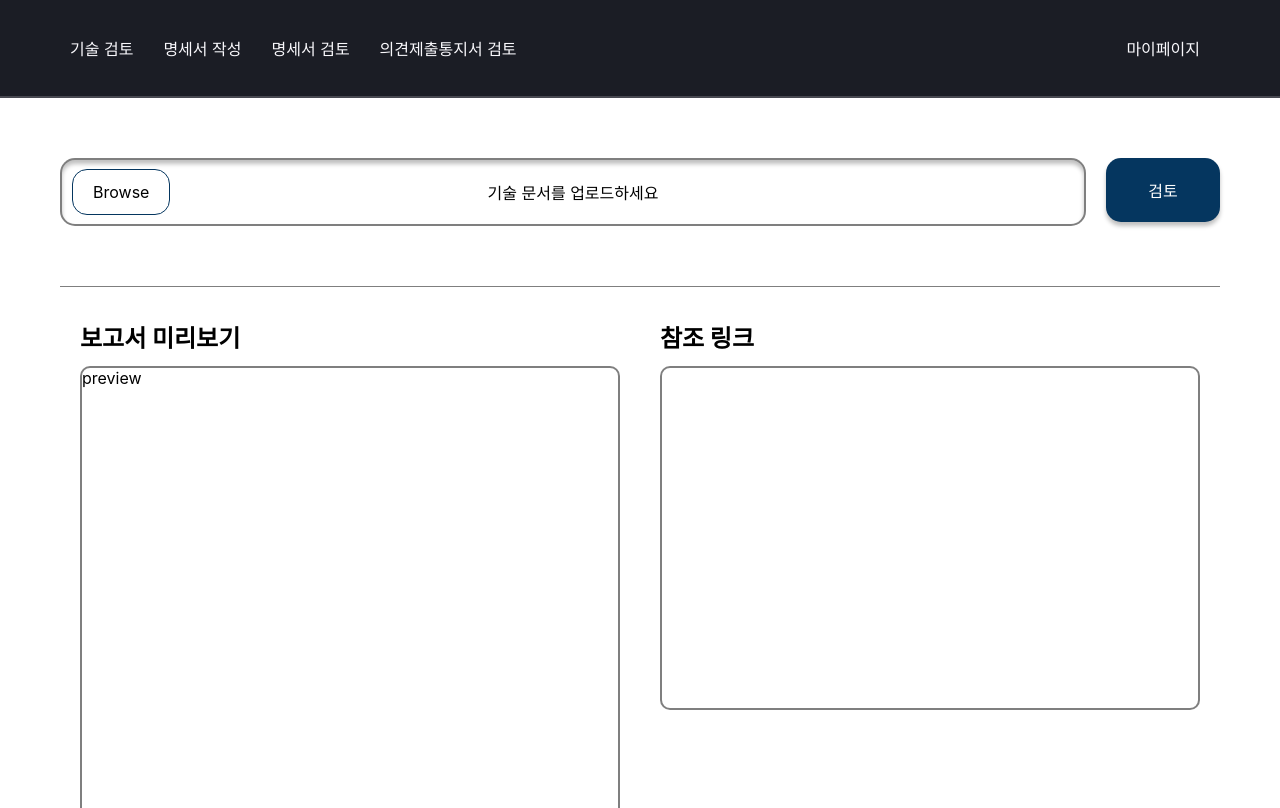
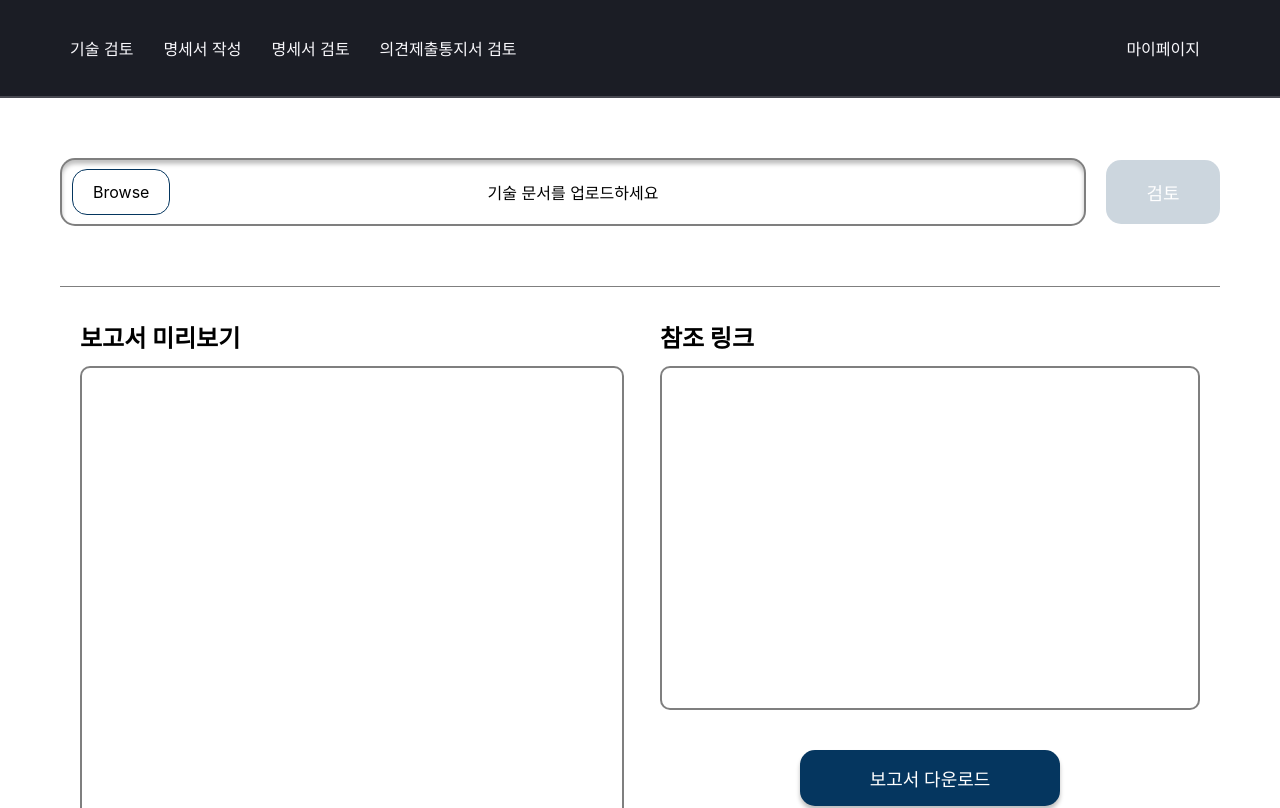
Before and after one commit to 2024KPMG-Team-DP/patai-frontend, a React (Create React App) app: page / in a window 1280 px wide. Shown: the top 808 px of the page. Built offline with nearby package versions, Linux system fonts and the light colour scheme.

Commit message:
feat: pdf 업로드 기능

```diff
--- a/src/components/BasicButton.tsx
+++ b/src/components/BasicButton.tsx
@@ -1,14 +1,30 @@
 import styled from "styled-components";
 
 interface Props {
+  disabled?: boolean;
+  width?: number;
+  height?: number;
   children?: React.ReactNode;
 }
 
-export default function BasicButton({ children }: Props) {
-  return <Wrapper>{children}</Wrapper>;
+export default function BasicButton({
+  disabled,
+  width,
+  height,
+  children,
+}: Props) {
+  return (
+    <Wrapper disabled={disabled} width={width} height={height}>
+      {children}
+    </Wrapper>
+  );
 }
 
-const Wrapper = styled.div`
+const Wrapper = styled.div<{
+  disabled?: boolean;
+  width?: number;
+  height?: number;
+}>`
   height: 64px;
   min-width: 74px;
   border-radius: 15px;
@@ -20,4 +36,28 @@ const Wrapper = styled.div`
   align-items: center;
   padding: 0px 20px;
   color: #fff;
+  font-size: 18px;
+  font-weight: 500;
+  cursor: pointer;
+
+  ${({ width }) =>
+    width &&
+    `
+    width: ${width}px;
+  `}
+
+  ${({ height }) =>
+    height &&
+    `
+    height: ${height}px;
+  `}
+
+  ${({ disabled }) =>
+    disabled &&
+    `
+    opacity: 0.2;
+    color: #fff;
+    box-shadow: none;
+    cursor: not-allowed;
+  `}
 `;
--- a/src/components/PdfPreview.tsx
+++ b/src/components/PdfPreview.tsx
@@ -1,9 +1,15 @@
 import styled from "styled-components";
 
-export default function PdfPreview() {
+interface Props {
+  url?: string | null;
+}
+
+export default function PdfPreview({ url }: Props) {
   return (
     <Wrapper>
-      <PreviewBox>preview</PreviewBox>
+      <PreviewBox>
+        <Content>{url || ""}</Content>
+      </PreviewBox>
     </Wrapper>
   );
 }
@@ -13,8 +19,17 @@ const Wrapper = styled.div`
 `;
 
 const PreviewBox = styled.div`
+  width: 100%;
   border-radius: 10px;
   border: 2px solid rgba(0, 0, 0, 0.5);
   background: #fff;
+`;
+
+const Content = styled.div`
+  margin: 10px;
+  overflow-wrap: break-word;
+  word-wrap: break-word;
   height: 600px;
+  overflow-x: hidden;
+  overflow-y: scroll;
 `;
--- a/src/components/Upload.tsx
+++ b/src/components/Upload.tsx
@@ -1,15 +1,42 @@
 import styled from "styled-components";
+import { useTechReviewContext } from "../contexts/TechReviewContext";
+import { useEffect, useState } from "react";
 
 export default function Upload() {
+  const { techReviewPdf, setTechReviewPdf, previewUrl, setPreviewUrl } =
+    useTechReviewContext();
+
+  useEffect(() => {
+    console.log(previewUrl);
+  }, [previewUrl]);
+
+  const handleFileChange = (e: any) => {
+    const file = e.target.files[0];
+    const reader = new FileReader();
+
+    reader.onloadend = (e) => {
+      console.log(file.name);
+      setTechReviewPdf(file);
+      setPreviewUrl(reader.result as string);
+    };
+
+    reader.readAsDataURL(file);
+  };
+
   return (
     <Wrapper>
       <label htmlFor="pdf-upload">
         <InputBox>
           <BrowseButton>Browse</BrowseButton>
-          기술 문서를 업로드하세요
+          {techReviewPdf ? techReviewPdf.name : `기술 문서를 업로드하세요`}
         </InputBox>
       </label>
-      <input type="file" id="pdf-upload" style={{ display: "none" }} />
+      <input
+        type="file"
+        id="pdf-upload"
+        style={{ display: "none" }}
+        onChange={handleFileChange}
+      />
     </Wrapper>
   );
 }
--- /dev/null
+++ b/src/contexts/TechReviewContext.tsx
@@ -0,0 +1,40 @@
+import { createContext, useContext, useState } from "react";
+
+interface TechReviewContext {
+  techReviewPdf: File | null;
+  setTechReviewPdf: (file: File | null) => void;
+  previewUrl: string | null;
+  setPreviewUrl: (url: string | null) => void;
+}
+
+const TechReviewContext = createContext<TechReviewContext | undefined>({
+  techReviewPdf: null,
+  setTechReviewPdf: () => {},
+  previewUrl: null,
+  setPreviewUrl: () => {},
+});
+
+export const useTechReviewContext = () => {
+  const context = useContext(TechReviewContext);
+  if (!context) {
+    throw new Error("Context Error");
+  }
+  return context;
+};
+
+export const TechReviewContextProvider = ({
+  children,
+}: {
+  children: React.ReactNode;
+}) => {
+  const [techReviewPdf, setTechReviewPdf] = useState<File | null>(null);
+  const [previewUrl, setPreviewUrl] = useState<string | null>(null);
+
+  return (
+    <TechReviewContext.Provider
+      value={{ techReviewPdf, setTechReviewPdf, previewUrl, setPreviewUrl }}
+    >
+      {children}
+    </TechReviewContext.Provider>
+  );
+};
--- a/src/pages/TechReview.tsx
+++ b/src/pages/TechReview.tsx
@@ -1,69 +1,10 @@
-import styled from "styled-components";
-import DefaultLayout from "../components/DefaultLayout";
-import Header from "../components/Header";
-import Upload from "../components/Upload";
-import BasicButton from "../components/BasicButton";
-import PdfPreview from "../components/PdfPreview";
+import { TechReviewContextProvider } from "../contexts/TechReviewContext";
+import TechReview from "../templates/TechReview";
 
 export default function TechReviewPage() {
   return (
-    <>
-      <Header />
-      <DefaultLayout>
-        <UploadContainer>
-          <Upload />
-          <BasicButton>검토</BasicButton>
-        </UploadContainer>
-        <MainContainer>
-          <PreviewContainer>
-            <div className="title">보고서 미리보기</div>
-            <PdfPreview></PdfPreview>
-          </PreviewContainer>
-          <ResultContainer>
-            <div className="title">참조 링크</div>
-            <ContentBox></ContentBox>
-          </ResultContainer>
-        </MainContainer>
-      </DefaultLayout>
-    </>
+    <TechReviewContextProvider>
+      <TechReview />
+    </TechReviewContextProvider>
   );
 }
-
-const UploadContainer = styled.div`
-  width: 100%;
-  display: flex;
-  justify-content: space-between;
-  padding: 60px 0 60px;
-  border-bottom: 1px solid rgba(0, 0, 0, 0.5);
-`;
-
-const MainContainer = styled.div`
-  display: flex;
-  flex: 1;
-  padding: 32px 0;
-
-  .title {
-    color: #000;
-    font-family: Inter;
-    font-size: 24px;
-    font-weight: 700;
-    margin-bottom: 12px;
-  }
-`;
-
-const PreviewContainer = styled.div`
-  flex-basis: 50%;
-  padding: 0 20px;
-`;
-
-const ResultContainer = styled.div`
-  flex-basis: 50%;
-  padding: 0 20px;
-`;
-
-const ContentBox = styled.div`
-  border-radius: 10px;
-  border: 2px solid rgba(0, 0, 0, 0.5);
-  background: #fff;
-  height: 340px;
-`;
--- /dev/null
+++ b/src/templates/TechReview.tsx
@@ -0,0 +1,87 @@
+import styled from "styled-components";
+import DefaultLayout from "../components/DefaultLayout";
+import Header from "../components/Header";
+import Upload from "../components/Upload";
+import BasicButton from "../components/BasicButton";
+import PdfPreview from "../components/PdfPreview";
+import { useTechReviewContext } from "../contexts/TechReviewContext";
+
+export default function TechReview() {
+  const { techReviewPdf, setTechReviewPdf, previewUrl, setPreviewUrl } =
+    useTechReviewContext();
+
+  return (
+    <>
+      <Header />
+      <DefaultLayout>
+        <UploadContainer>
+          <Upload />
+          <BasicButton disabled={!!!techReviewPdf}>검토</BasicButton>
+        </UploadContainer>
+        <MainContainer>
+          <PreviewContainer>
+            <div className="title">보고서 미리보기</div>
+            <PdfPreview url={previewUrl} />
+          </PreviewContainer>
+          <ResultContainer>
+            <div className="title">참조 링크</div>
+            <ContentBox></ContentBox>
+            <div className="button-wrapper">
+              <BasicButton width={220} height={56}>
+                보고서 다운로드
+              </BasicButton>
+            </div>
+          </ResultContainer>
+        </MainContainer>
+      </DefaultLayout>
+    </>
+  );
+}
+
+const UploadContainer = styled.div`
+  width: 100%;
+  display: flex;
+  justify-content: space-between;
+  align-items: center;
+  padding: 60px 0 60px;
+  border-bottom: 1px solid rgba(0, 0, 0, 0.5);
+`;
+
+const MainContainer = styled.div`
+  width: 100%;
+  display: flex;
+  flex: 1;
+  flex-shrink: 0;
+  padding: 32px 0;
+
+  .title {
+    color: #000;
+    font-family: Inter;
+    font-size: 24px;
+    font-weight: 700;
+    margin-bottom: 12px;
+  }
+`;
+
+const PreviewContainer = styled.div`
+  width: 50%;
+  padding: 0 20px;
+`;
+
+const ResultContainer = styled.div`
+  width: 50%;
+  padding: 0 20px;
+
+  .button-wrapper {
+    display: flex;
+    justify-content: center;
+    margin-top: 40px;
+  }
+`;
+
+const ContentBox = styled.div`
+  border-radius: 10px;
+  border: 2px solid rgba(0, 0, 0, 0.5);
+  background: #fff;
+  height: 340px;
+`;
```
